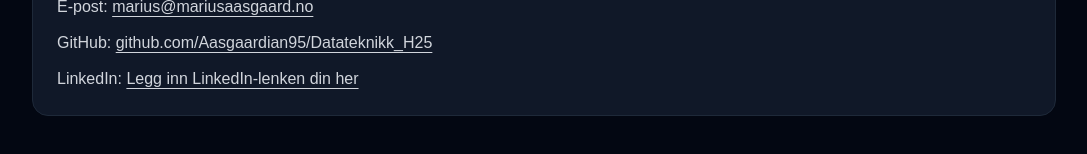
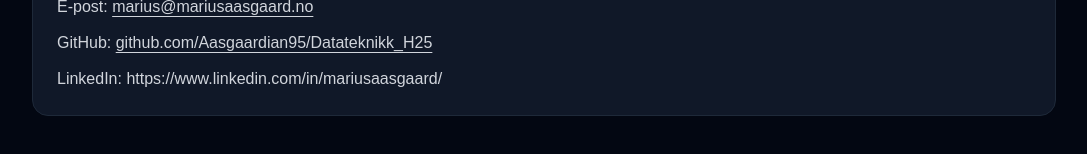
Before and after one commit to Aasgaardian95/Portfolio, a Next.js app: page / in a window 1280 px wide. Shown: the part 2766-2920 px from the top of the page, without its empty margins (96-1183 px from the left). Built offline with nearby package versions, Linux system fonts and the light colour scheme.

Commit message:
updated linkedin

```diff
--- a/app/page.js
+++ b/app/page.js
@@ -273,10 +273,12 @@ export default function Home() {
               <p>
                 LinkedIn:{" "}
                 <a
-                  href="https://linkedin.com"
-                  className="underline underline-offset-4"
+                  href="https://www.linkedin.com/in/mariusaasgaard/
+                  className="
+                  underline
+                  underline-offset-6
                 >
-                  Legg inn LinkedIn-lenken din her
+                  https://www.linkedin.com/in/mariusaasgaard/
                 </a>
               </p>
             </div>
```
